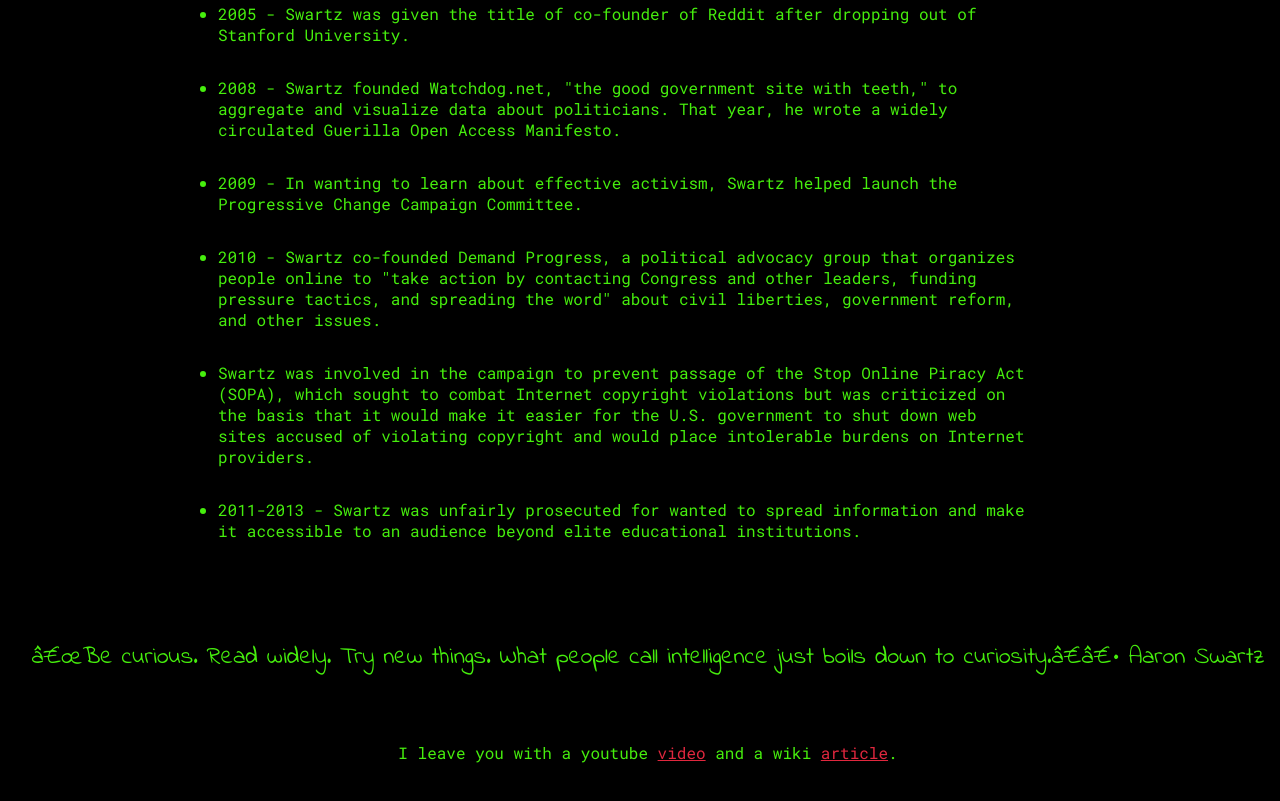
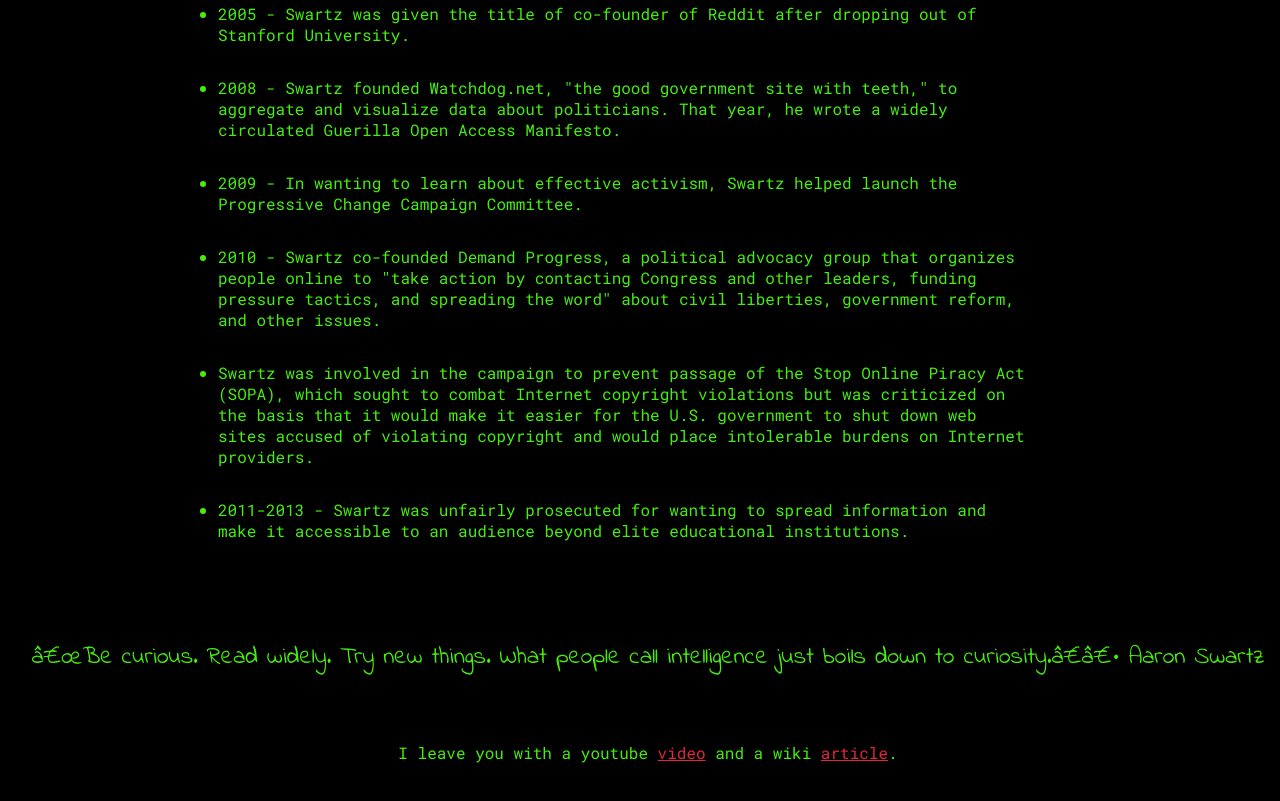
Before and after one commit to 0xSTVNDZ/TributePage, a plain HTML site: page index.html in a window 1280 px wide. Shown: the part 1639-2440 px from the top of the page. Drawn offline with Linux system fonts and the light colour scheme.

Commit message:
fix type in index.html

```diff
--- a/index.html
+++ b/index.html
@@ -55,7 +55,7 @@
                      violations but was criticized on the basis that it would make it easier
                      for the U.S. government to shut down web sites accused of violating copyright
                       and would place intolerable burdens on Internet providers.</li>
-                <li>2011-2013 - Swartz was unfairly prosecuted for wanted to spread information and
+                <li>2011-2013 - Swartz was unfairly prosecuted for wanting to spread information and
                     make it accessible to an audience beyond elite educational institutions.</li>
             </ul>
             <p class="quote-two">
```
